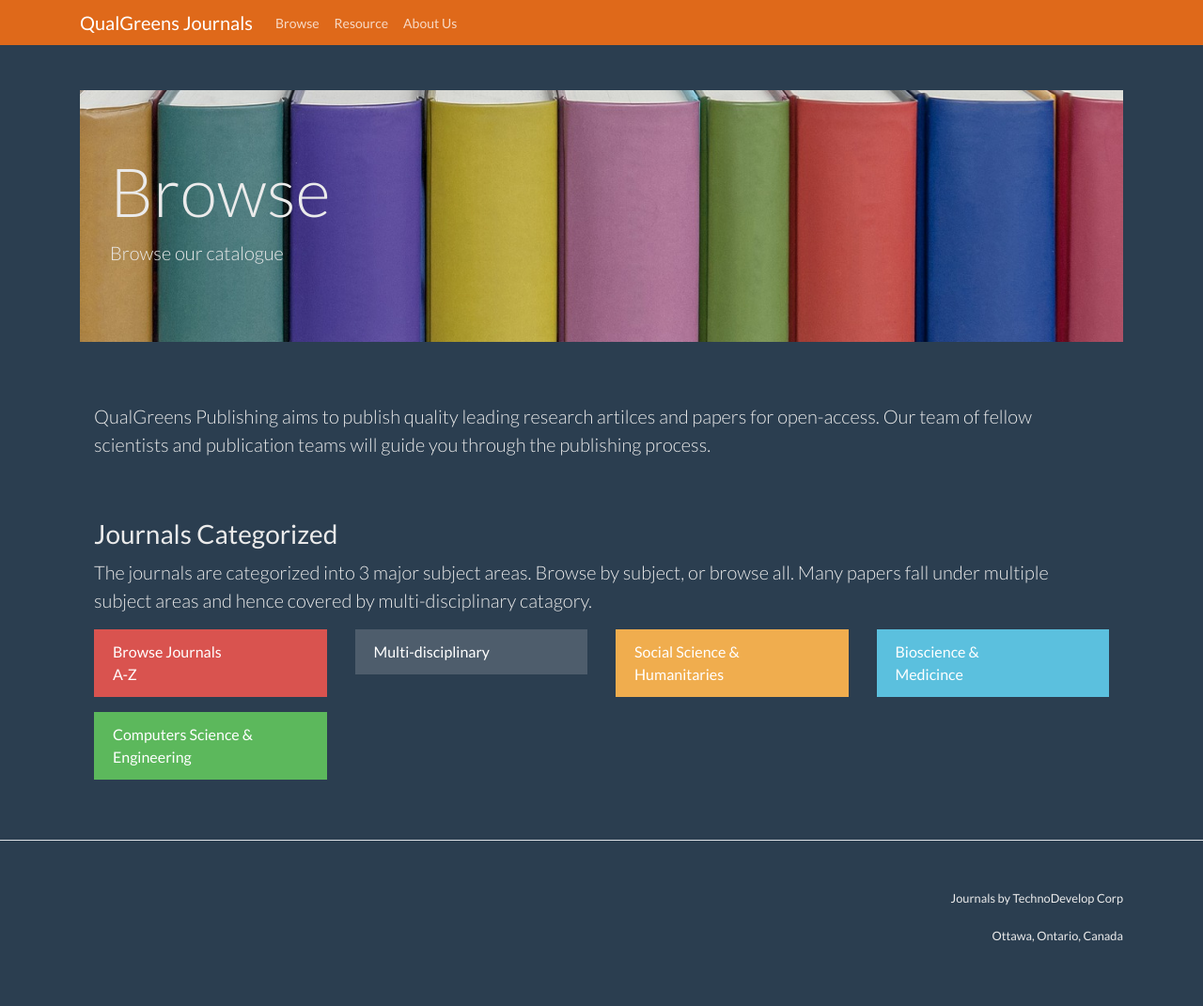
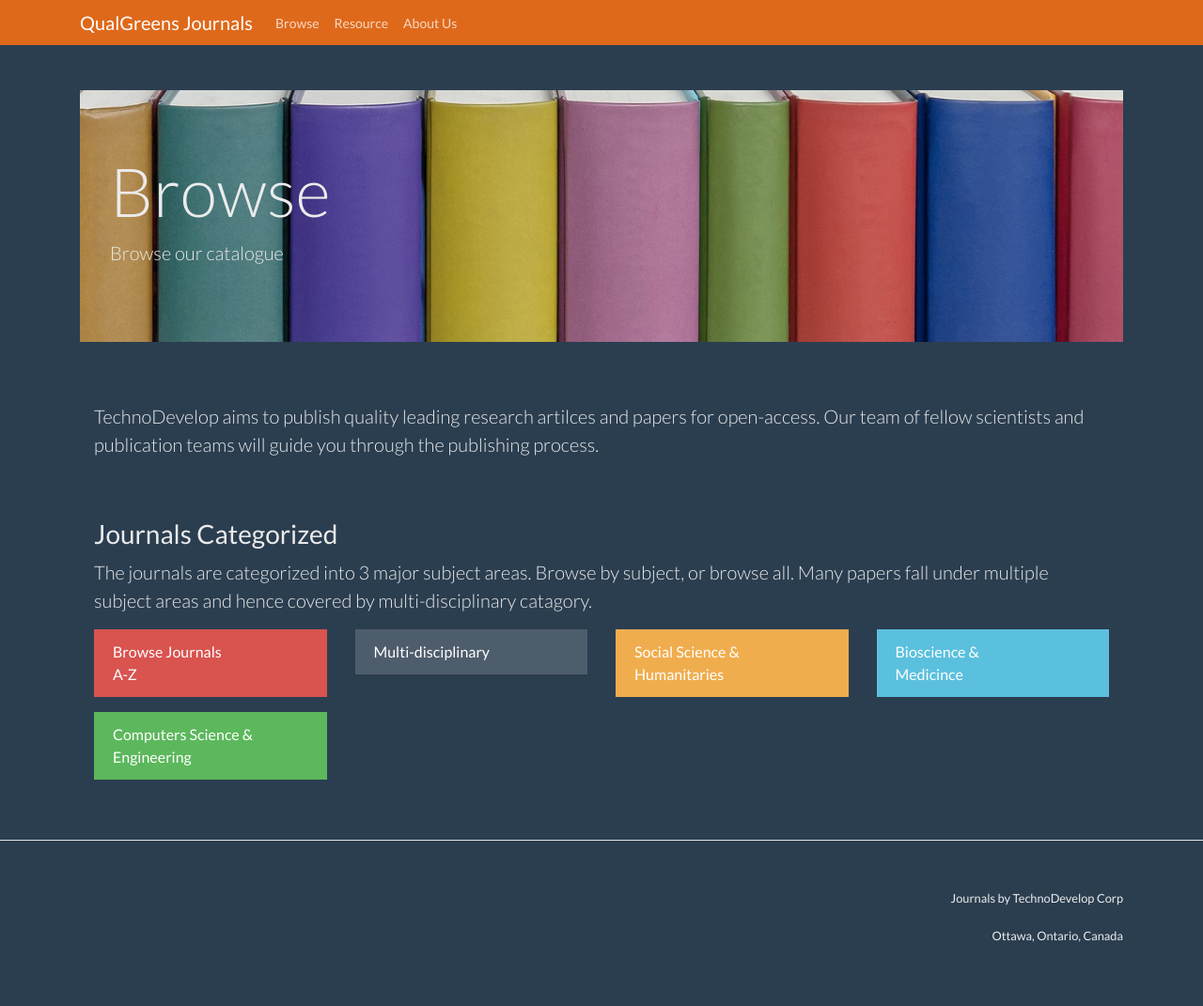
Before and after one commit to KshirsagarNaidu/qualgreens.ca-journals, a Jekyll site: the page built from browse/index.md, in a window 1280 px wide. Shown: the whole page at 94% size. Built offline with Jekyll 4.4.1, drawn with Linux system fonts in a browser that asks for light colours.

Commit message:
changed qual to tech

```diff
--- a/browse/index.md
+++ b/browse/index.md
@@ -11,7 +11,7 @@ title: Browse
 </div>
 
 <div class="docs-section container">
-    <p class="lead">QualGreens Publishing aims to publish quality leading research artilces and papers for open-access. Our team of fellow scientists and publication teams will guide you through the publishing process.</p>
+    <p class="lead">TechnoDevelop aims to publish quality leading research artilces and papers for open-access. Our team of fellow scientists and publication teams will guide you through the publishing process.</p>
 </div>
 
 <div class="docs-section container">
```
